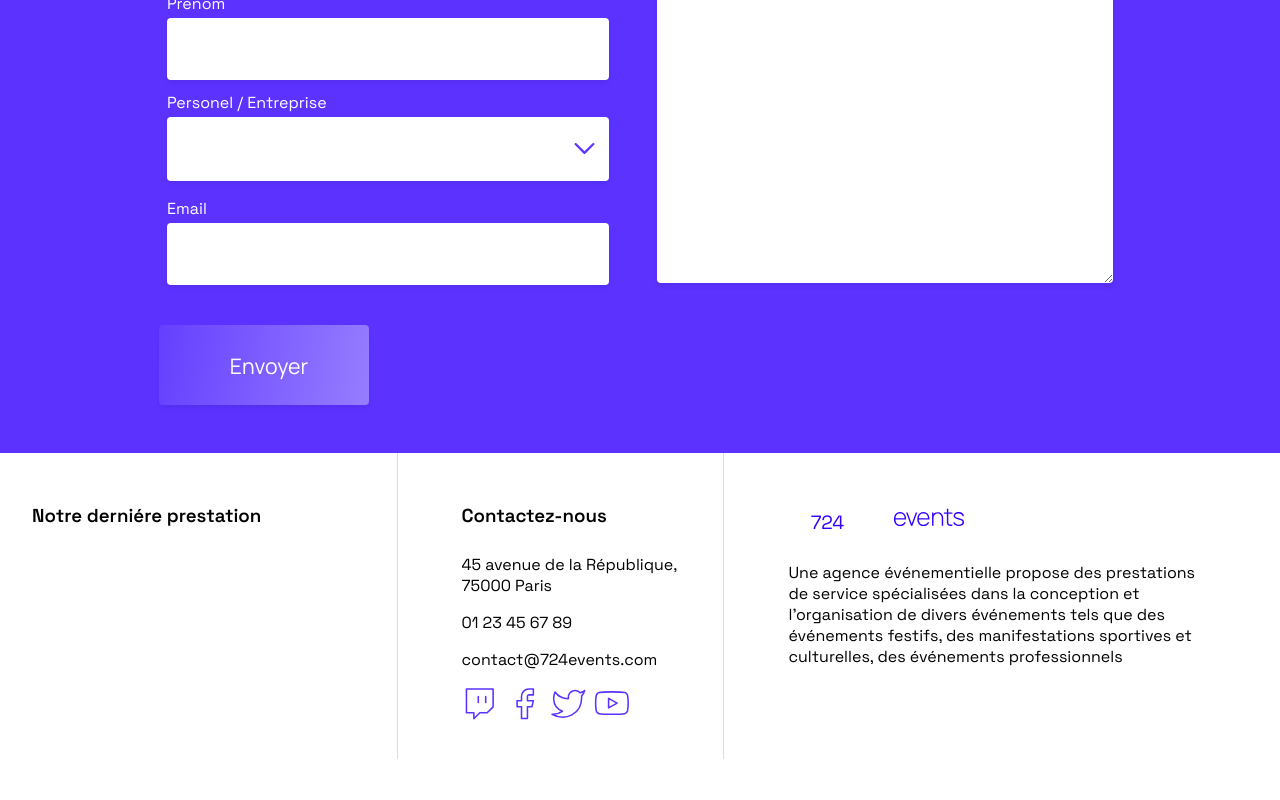
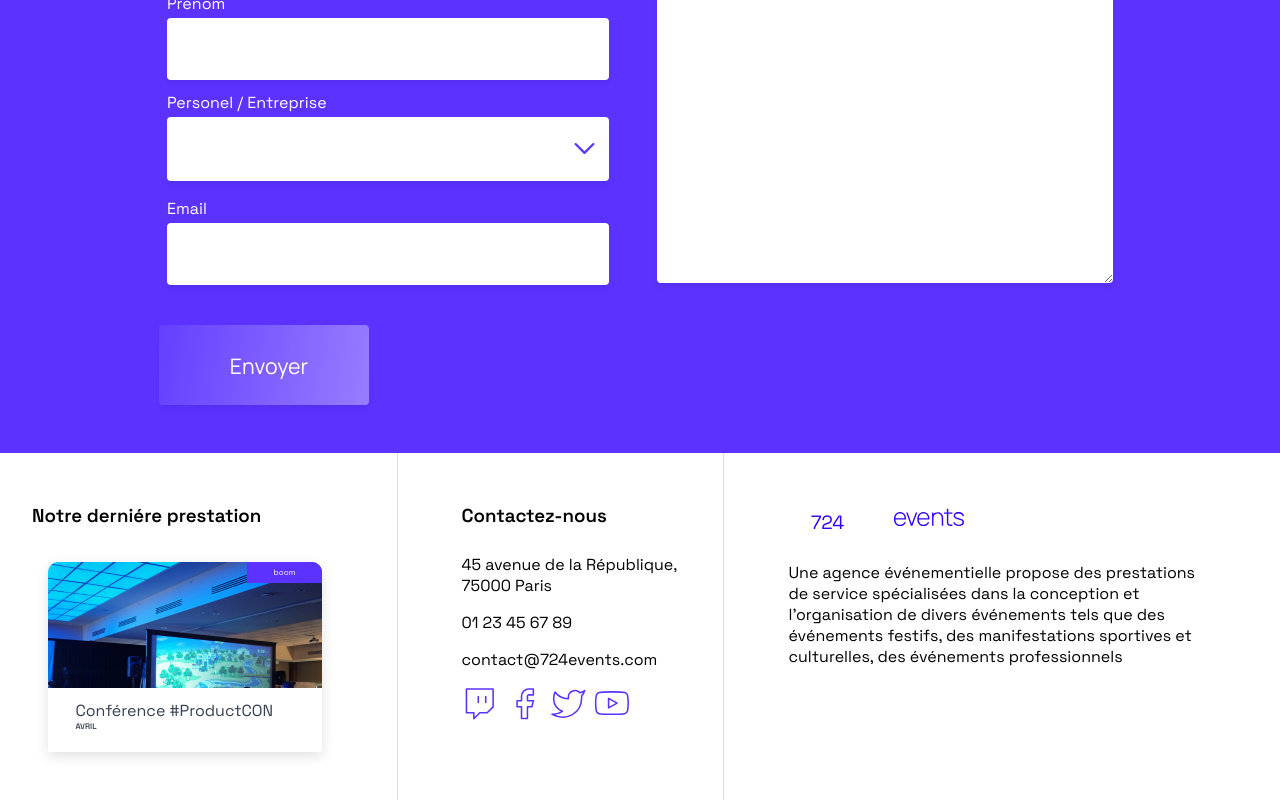
Before and after one commit to Aitoheiw/Projet_9_Debuggez-une-application-React-Charlet-Lucas, a React (Create React App) app: page / in a window 1280 px wide. Shown: the part 5660-6460 px from the top of the page. Before the commit the page ends 6419 px from the top, so only its background shows below. Built offline with nearby package versions, Linux system fonts and the light colour scheme.

Commit message:
Fix : correction du bug pour la gestion de la dernière prestation dans le footer

```diff
--- a/src/contexts/DataContext/index.js
+++ b/src/contexts/DataContext/index.js
@@ -37,6 +37,7 @@ export const DataProvider = ({ children }) => {
       value={{
         data,
         error,
+        last: data?.events?.at(-1) || null, // Fix :  Ajout de `last` pour permettre d'accéder à la dernière prestation dans la page home
       }}
     >
       {children}
@@ -46,7 +47,7 @@ export const DataProvider = ({ children }) => {
 
 DataProvider.propTypes = {
   children: PropTypes.node.isRequired,
-}
+};
 
 export const useData = () => useContext(DataContext);
 
```
